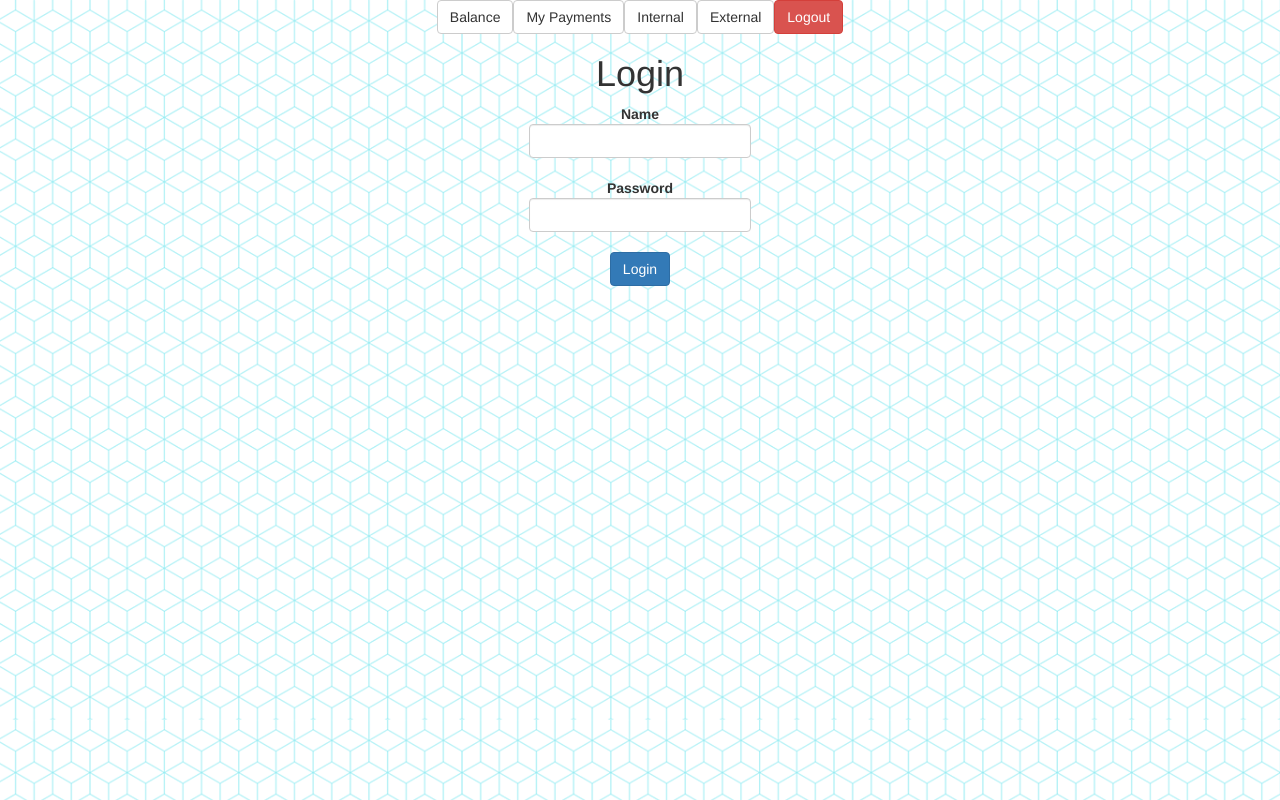
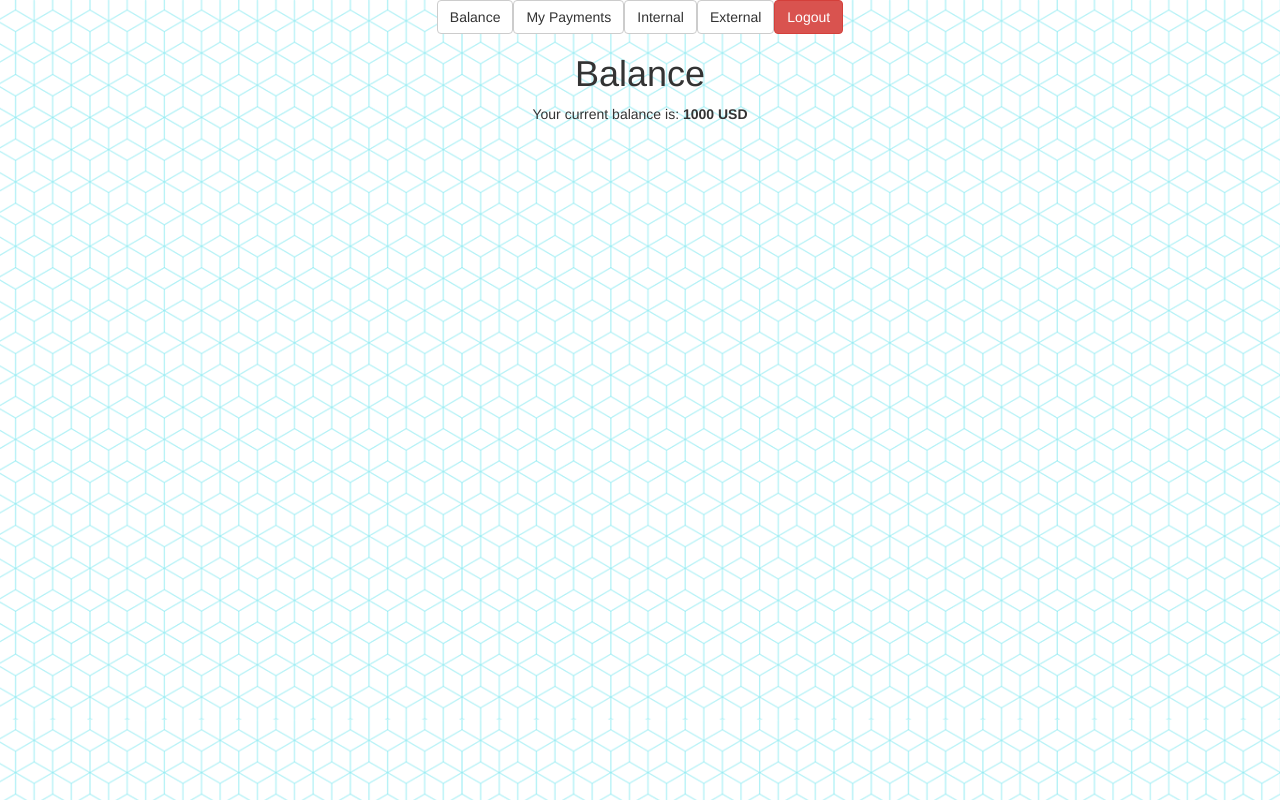
Before and after one commit to illiasmolii/react-redux-prob, a React (Create React App) app: page / in a window 1280 px wide. Built offline with nearby package versions, Linux system fonts and the light colour scheme.

Commit message:
Navigation without Login

```diff
--- a/src/components/Navigation.js
+++ b/src/components/Navigation.js
@@ -37,9 +37,9 @@ export class Navigation extends React.Component {
   }
 
   render() {
-    if (!this.props.authenticated) {
-      return <LoginComponent />
-    }
+    // if (!this.props.authenticated) {
+    //   return <LoginComponent />
+    // }
 
     return this.currentPage();
   }
--- a/src/components/common/FormComponentBase.js
+++ b/src/components/common/FormComponentBase.js
@@ -1,5 +1,6 @@
 import React from "react";
 
+// TODO replace by component composition
 export default class FormComponentBase extends React.Component {
 
   constructor(props) {
--- a/src/components/pages/Login.js
+++ b/src/components/pages/Login.js
@@ -28,7 +28,7 @@ export default class Login extends FormComponentBase {
           <TextInput name={'name'} label={'Name'} onchange={this.handleChange}/>
           <PasswordInput handleChange={this.handleChange}/>
           <SubmitButton text={'Login'}
-                        onclick={this.props.onLogin(this.state.name, this.state.pass)}/>
+                        onclick={() => this.props.onLogin(this.state.name, this.state.pass)}/>
         </form>
       </section>
     );
--- a/src/containers/BalanceContainer.js
+++ b/src/containers/BalanceContainer.js
@@ -4,7 +4,7 @@ import Balance from "../components/pages/Balance";
 
 const mapStateToProps = state => {
   return {
-    balance: state.balance
+    balance: state.balance.value
   }
 };
 
```
